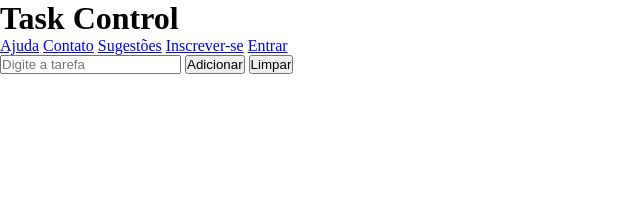
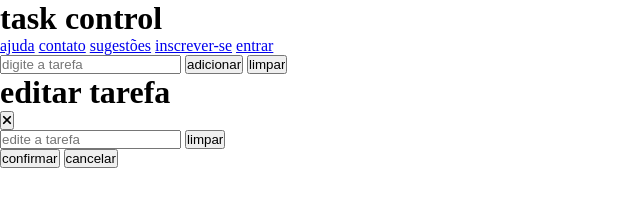
Before and after one commit to juniormelo13/tasks_control, a plain HTML site: page index.html in a window 1280 px wide. Shown: the whole page, without its empty margins (0-640 px from the left). Drawn offline with Linux system fonts and the light colour scheme.

Commit message:
Implementação do campo de edição de tarefas

```diff
--- a/index.html
+++ b/index.html
@@ -15,15 +15,15 @@
     <header>
       <!-- Logo do site -->
       <div class="logo">
-        <h1>Task Control</h1>
+        <h1>task control</h1>
       </div>
       <!-- Menu do site -->
       <div class="menu">
-        <a href="#">Ajuda</a>
-        <a href="#">Contato</a>
-        <a href="#">Sugestões</a>
-        <a href="#">Inscrever-se</a>
-        <a href="#">Entrar</a>
+        <a href="#">ajuda</a>
+        <a href="#">contato</a>
+        <a href="#">sugestões</a>
+        <a href="#">inscrever-se</a>
+        <a href="#">entrar</a>
       </div>
     </header>
     <main>
@@ -36,15 +36,39 @@
             type="text"
             name="newTaskInput"
             id="newTaskInput"
-            placeholder="Digite a tarefa"
+            placeholder="digite a tarefa"
           />
           <!-- Botão para adição da nova tarefa no campo -->
-          <input type="button" value="Adicionar" id="newTaskAdd" />
+          <input type="button" value="adicionar" id="newTaskAdd" />
           <!-- Botão para limpar o campo -->
-          <input type="button" value="Limpar" id="inputReset" />
+          <input type="button" value="limpar" id="resetInput" />
         </div>
         <!-- Campo onde as tarefas serão adicionadas -->
         <div class="tasksContainer"></div>
+        <!-- Campo de edição das tarefas -->
+        <div class="editField">
+          <!-- Parte de cima da edição das tarefas -->
+          <div class="editFieldHeader">
+            <!-- Título do campo de edição -->
+            <h1>editar tarefa</h1>
+            <!-- Botão para fechar o campo de edição -->
+            <button id="editFieldCloseBtn" class="closeEditField"><i class="fa-solid fa-xmark"></i></button>
+          </div>
+          <!-- Parte do centro do campo de edição -->
+          <div class="editFieldCenter">
+            <!-- Campo para digitar as informações para edição -->
+            <input type="text" name="editInput" id="editInput" placeholder="edite a tarefa">
+            <!-- Botão para limpar o campo de edição -->
+            <input type="button" value="limpar" id="resetEditInput">
+          </div>
+          <!-- Parte de baixo do campo de edição -->
+          <div class="editFieldFooter">
+            <!-- Botão para confirmar a edição -->
+            <input type="button" value="confirmar" id="confirmEditBtn">
+            <!-- Botão para fechar o campo de edição -->
+            <input type="button" value="cancelar" id="cancelEditBtn" class="closeEditField">
+          </div>
+        </div>
       </div>
     </main>
   </body>
--- a/js/main.js
+++ b/js/main.js
@@ -1,7 +1,7 @@
 const newTaskInput = document.querySelector("#newTaskInput");
 const newTaskBtn = document.querySelector("#newTaskAdd");
 const tasksContainer = document.querySelector(".tasksContainer");
-const resetBtn = document.querySelector('#inputReset')
+const resetBtn = document.querySelector('#resetInput')
 
 resetBtn.addEventListener('click', () => {
   newTaskInput.value = ''
```
